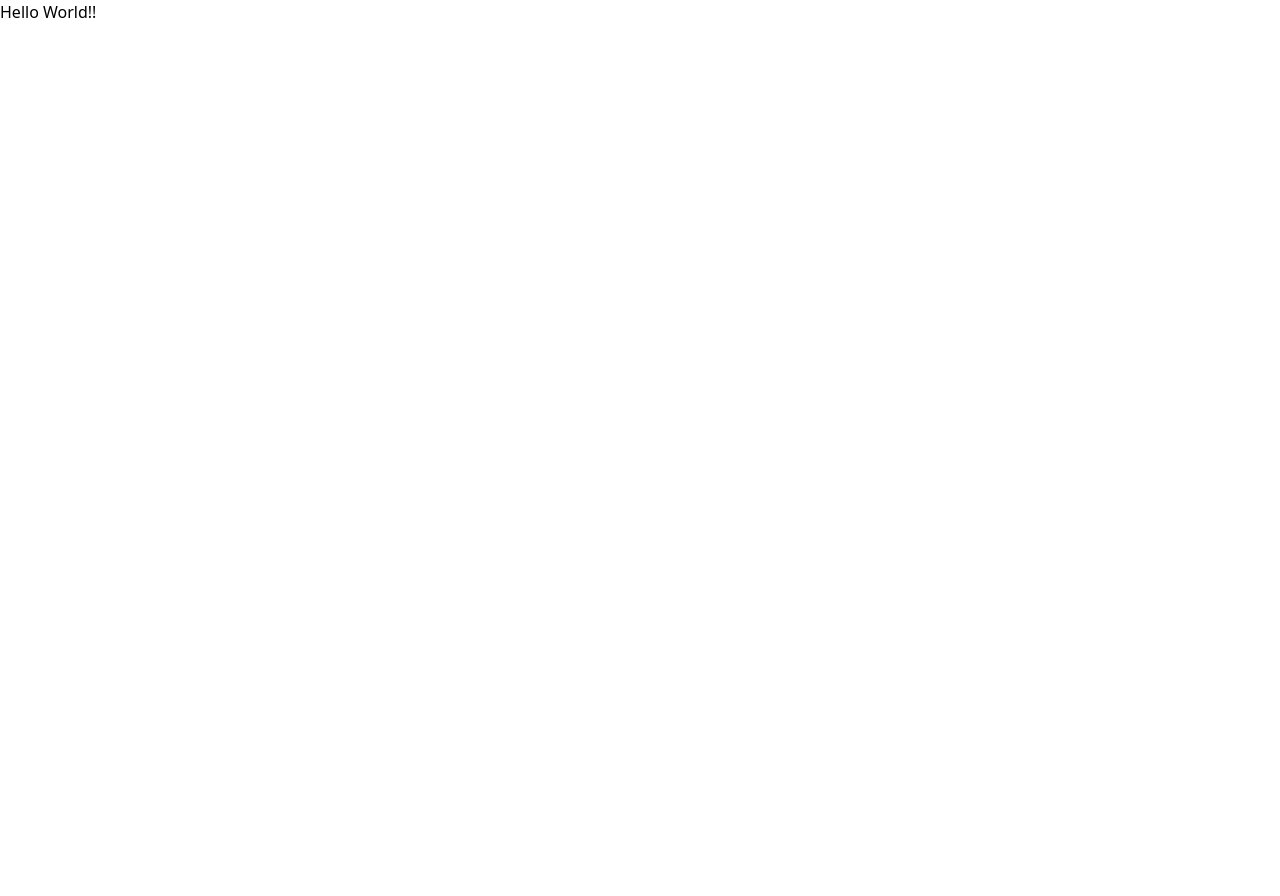
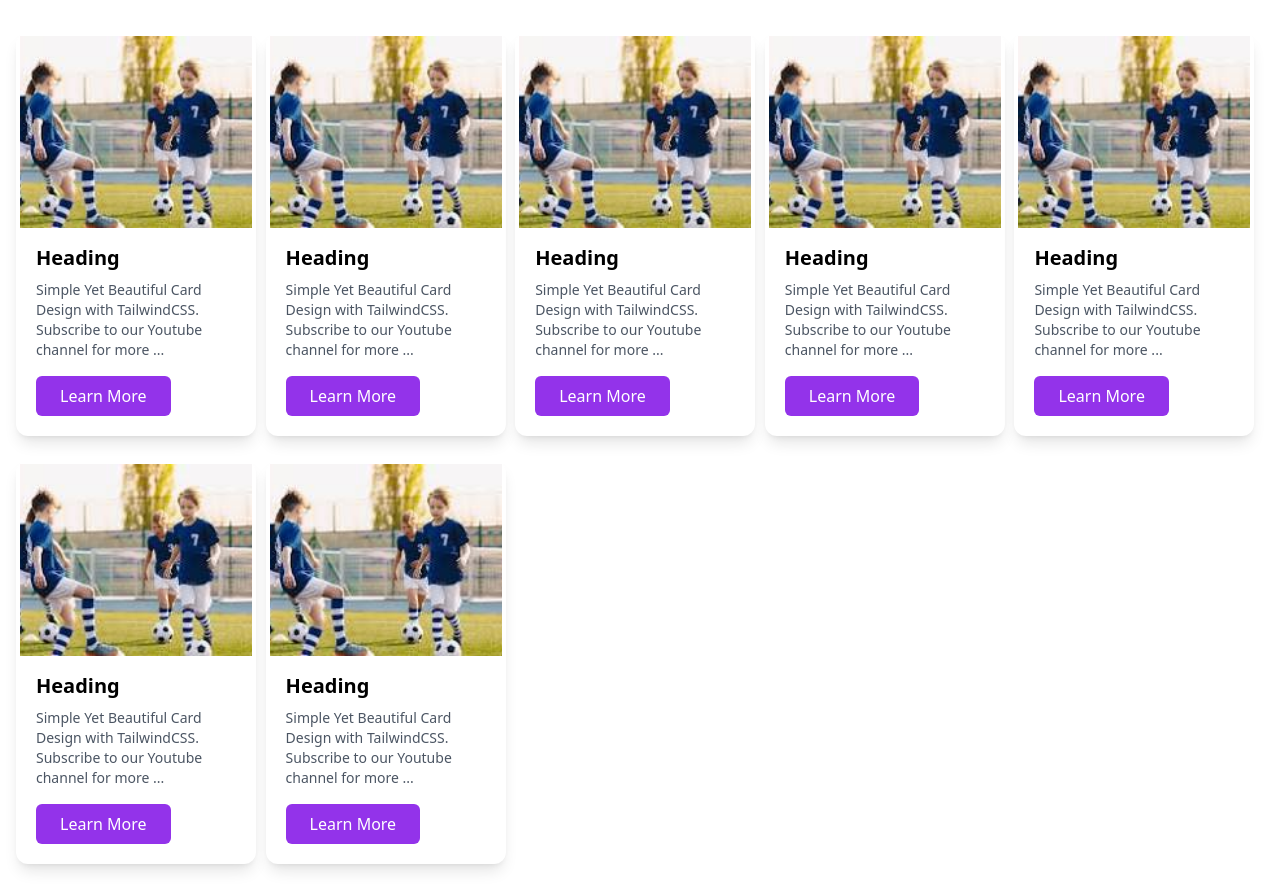
Before and after one commit to GavinRanasinghe29870/pusl2021_cgp_official, a React (Create React App) app in the folder frontend/: page / in a window 1280 px wide. Before the commit the page ends 800 px from the top, so only its background shows below. Built offline with nearby package versions, Linux system fonts and the light colour scheme.

Commit message:
0009-Gavin
Create frontend product card to shop page

```diff
--- a/frontend/src/App.js
+++ b/frontend/src/App.js
@@ -1,9 +1,12 @@
+import ProductList from "./components/sportPeople/ProductList";
 import Test from "./components/test";
 
 function App() {
   return (
     <div>
-     <Test/>
+     {/* <Test/> */}
+     <ProductList/>
+
     </div>
   );
 }
--- /dev/null
+++ b/frontend/src/components/sportPeople/ProductList.js
@@ -0,0 +1,129 @@
+import React, { useEffect, useState } from 'react';
+import axios from 'axios';
+// import ProductItem from './ProductItem';
+
+export default function ProductList() {
+    // const [products, setProducts] = useState([]);
+
+    // useEffect(() => {
+    //     const url = categoryId ? `/api/products/category/${categoryId}` : '/api/products';
+    //     axios.get(url)
+    //         .then(response => setProducts(response.data))
+    //         .catch(error => console.error(error));
+    // }, [categoryId]);
+
+    return (
+        // <div className="w-3/4 p-4">
+        //     <h2 className="text-xl font-bold mb-4">Products</h2>
+        //     <div className="grid grid-cols-1 md:grid-cols-2 lg:grid-cols-3 gap-4">
+        //         {/* {products.map(product => (
+        //             <ProductItem key={product._id} product={product} />
+        //         ))} */}
+        //         <h3 className="text-lg font-semibold">Test</h3>
+        //                 <p className="text-gray-600">test</p>
+        //                 <p className="text-green-600 font-bold">test</p>
+
+        //     </div>
+        // </div>
+
+
+
+<div class="container mx-auto px-4 py-8">
+  <div class="grid grid-cols-1 sm:grid-cols-2 lg:grid-cols-5 gap-y-6">
+
+
+    <div class="w-60 p-1 bg-white rounded-xl transform transition-all hover:-translate-y-2 duration-300 shadow-lg hover:shadow-2xl">
+      <div class="relative">
+        <img src="download (1).jpeg" alt="Mountain landscape" class="w-full h-48 object-cover"></img>
+      </div>
+      <div class="p-4">
+        <h3 class="text-xl font-semibold mb-2">Heading</h3>
+        <p class="text-gray-600 text-sm mb-4">Simple Yet Beautiful Card Design with TailwindCSS. Subscribe to our Youtube channel for more ...</p>
+        <button class="bg-purple-600 text-white px-6 py-2 rounded-md hover:bg-purple-700 transition-colors">
+          Learn More
+        </button>
+      </div>
+    </div>
+
+    <div class="w-60 p-1 bg-white rounded-xl transform transition-all hover:-translate-y-2 duration-300 shadow-lg hover:shadow-2xl">
+      <div class="relative">
+        <img src="download (1).jpeg" alt="Mountain landscape" class="w-full h-48 object-cover"></img>
+      </div>
+      <div class="p-4">
+        <h3 class="text-xl font-semibold mb-2">Heading</h3>
+        <p class="text-gray-600 text-sm mb-4">Simple Yet Beautiful Card Design with TailwindCSS. Subscribe to our Youtube channel for more ...</p>
+        <button class="bg-purple-600 text-white px-6 py-2 rounded-md hover:bg-purple-700 transition-colors">
+          Learn More
+        </button>
+      </div>
+    </div>
+
+    <div class="w-60 p-1 bg-white rounded-xl transform transition-all hover:-translate-y-2 duration-300 shadow-lg hover:shadow-2xl">
+      <div class="relative">
+        <img src="download (1).jpeg" alt="Mountain landscape" class="w-full h-48 object-cover"></img>
+      </div>
+      <div class="p-4">
+        <h3 class="text-xl font-semibold mb-2">Heading</h3>
+        <p class="text-gray-600 text-sm mb-4">Simple Yet Beautiful Card Design with TailwindCSS. Subscribe to our Youtube channel for more ...</p>
+        <button class="bg-purple-600 text-white px-6 py-2 rounded-md hover:bg-purple-700 transition-colors">
+          Learn More
+        </button>
+      </div>
+    </div>
+
+    <div class="w-60 p-1 bg-white rounded-xl transform transition-all hover:-translate-y-2 duration-300 shadow-lg hover:shadow-2xl">
+      <div class="relative">
+        <img src="download (1).jpeg" alt="Mountain landscape" class="w-full h-48 object-cover"></img>
+      </div>
+      <div class="p-4">
+        <h3 class="text-xl font-semibold mb-2">Heading</h3>
+        <p class="text-gray-600 text-sm mb-4">Simple Yet Beautiful Card Design with TailwindCSS. Subscribe to our Youtube channel for more ...</p>
+        <button class="bg-purple-600 text-white px-6 py-2 rounded-md hover:bg-purple-700 transition-colors">
+          Learn More
+        </button>
+      </div>
+    </div>
+
+    <div class="w-60 p-1 bg-white rounded-xl transform transition-all hover:-translate-y-2 duration-300 shadow-lg hover:shadow-2xl">
+      <div class="relative">
+        <img src="download (1).jpeg" alt="Mountain landscape" class="w-full h-48 object-cover"></img>
+      </div>
+      <div class="p-4">
+        <h3 class="text-xl font-semibold mb-2">Heading</h3>
+        <p class="text-gray-600 text-sm mb-4">Simple Yet Beautiful Card Design with TailwindCSS. Subscribe to our Youtube channel for more ...</p>
+        <button class="bg-purple-600 text-white px-6 py-2 rounded-md hover:bg-purple-700 transition-colors">
+          Learn More
+        </button>
+      </div>
+    </div>
+
+    <div class="w-60 p-1 bg-white rounded-xl transform transition-all hover:-translate-y-2 duration-300 shadow-lg hover:shadow-2xl">
+      <div class="relative">
+        <img src="download (1).jpeg" alt="Mountain landscape" class="w-full h-48 object-cover"></img>
+      </div>
+      <div class="p-4">
+        <h3 class="text-xl font-semibold mb-2">Heading</h3>
+        <p class="text-gray-600 text-sm mb-4">Simple Yet Beautiful Card Design with TailwindCSS. Subscribe to our Youtube channel for more ...</p>
+        <button class="bg-purple-600 text-white px-6 py-2 rounded-md hover:bg-purple-700 transition-colors">
+          Learn More
+        </button>
+      </div>
+    </div>
+
+    <div class="w-60 p-1 bg-white rounded-xl transform transition-all hover:-translate-y-2 duration-300 shadow-lg hover:shadow-2xl">
+      <div class="relative">
+        <img src="download (1).jpeg" alt="Mountain landscape" class="w-full h-48 object-cover"></img>
+      </div>
+      <div class="p-4">
+        <h3 class="text-xl font-semibold mb-2">Heading</h3>
+        <p class="text-gray-600 text-sm mb-4">Simple Yet Beautiful Card Design with TailwindCSS. Subscribe to our Youtube channel for more ...</p>
+        <button class="bg-purple-600 text-white px-6 py-2 rounded-md hover:bg-purple-700 transition-colors">
+          Learn More
+        </button>
+      </div>
+    </div>
+
+  </div>
+</div>
+    );
+}
```
Also changed, not shown: frontend/public/download (1).jpeg (added).
